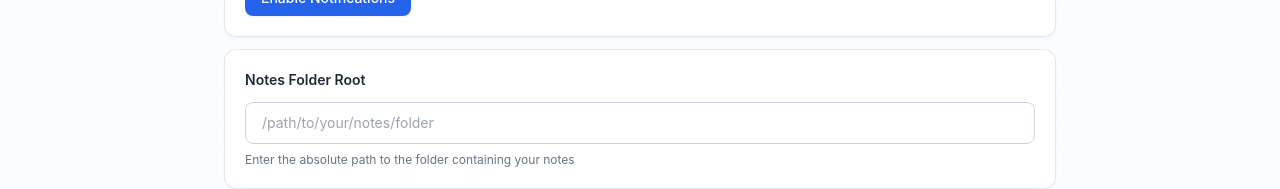
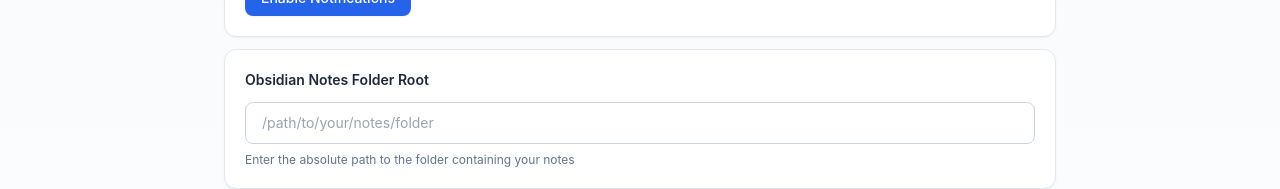
Before and after one commit to VitaliiLakusta/OpenCoach, a Next.js app: page / in a window 1280 px wide. Both pictures are taken after a click on the heading "⚙️ Configuration". Shown: the part 298-487 px from the top of the page. Built offline with nearby package versions, Linux system fonts and the light colour scheme.

Commit message:
Remove empty bubbles, rename

```diff
--- a/app/page.tsx
+++ b/app/page.tsx
@@ -493,7 +493,7 @@
             {/* Notes Folder Path */}
             <div className="bg-white rounded-xl border border-slate-200 p-5 shadow-sm">
               <label className="block text-sm font-semibold text-slate-800 mb-3">
-                Notes Folder Root
+                Obsidian Notes Folder Root
               </label>
               <input
                 type="text"
@@ -565,7 +565,9 @@
         )}
 
         <div className="space-y-6">
-          {messages.map((message, index) => (
+          {messages
+            .filter((message) => message.content && message.content.trim() !== '')
+            .map((message) => (
             <div
               key={message.id}
               className={`flex gap-4 ${message.role === 'user' ? 'justify-end' : 'justify-start'}`}
```
